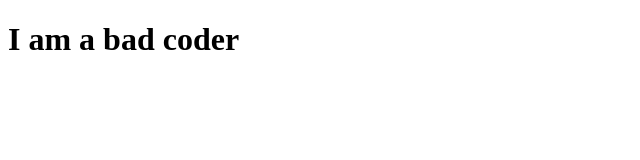
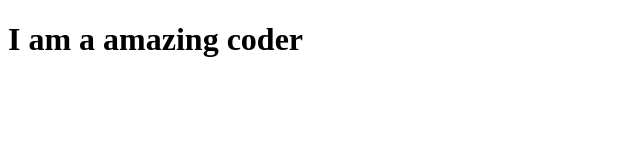
Before and after one commit to ArianaMud/Arianas-Domain, a plain HTML site: page Index.html in a window 1280 px wide. Shown: the whole page, without its empty margins (0-640 px from the left). Drawn offline with Linux system fonts and the light colour scheme.

Commit message:
Update Index.html

```diff
--- a/Index.html
+++ b/Index.html
@@ -1,9 +1,9 @@
 <!DOCTYPE html>
 <html>
     <head>
-        <title>Smelly website</title>
+        <title>Scool website</title>
     </head>
     <body>
-        <h1>I am a bad coder</h1>
+        <h1>I am a amazing coder</h1>
     </body>
 </html>
```
